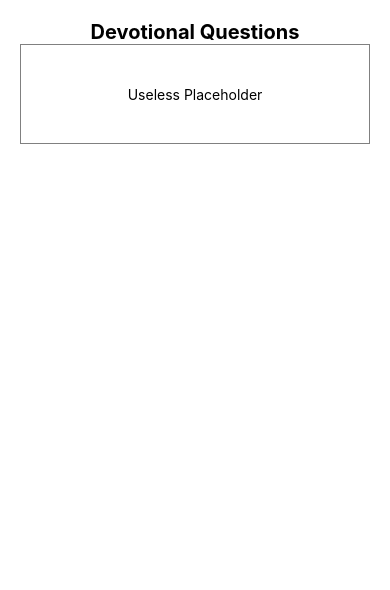
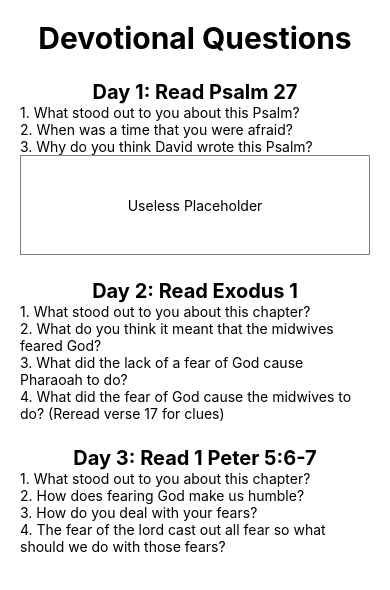
Before and after one commit to keewonma/RLAY, a React Native app: screen / in a window 390 px wide. Shown: the top 590 px of the page. Built offline with nearby package versions, Linux system fonts and the light colour scheme; what react-native-extended-stylesheet would draw is missing.

Commit message:
Added questions

```diff
--- a/app/screens/Devo.js
+++ b/app/screens/Devo.js
@@ -11,7 +11,7 @@ export default class UselessTextInput extends Component {
     return (
     <View style={{flex: 1, padding: 20}}>
       <Text
-      style={{fontSize: 20,
+        style={{fontSize: 30,
         fontWeight: 'bold',
         textAlign: 'center',
         flexDirection: 'row',
@@ -20,6 +20,22 @@ export default class UselessTextInput extends Component {
       >
           Devotional Questions
       </Text>
+      <Text
+        style={{fontSize: 20,
+        fontWeight: 'bold',
+        textAlign: 'center',
+        flexDirection: 'row',
+        alignItems: 'center',
+        justifyContent: 'center',}}
+      >
+        {"\n"}Day 1: Read Psalm 27{"\n"}
+      </Text>
+      <Text>
+      1. What stood out to you about this Psalm?{"\n"}
+      2. When was a time that you were afraid?{"\n"}
+      3. Why do you think David wrote this Psalm?{"\n"}
+      </Text>
+
       <TextInput
         style={{
           height: 100,
@@ -35,6 +51,41 @@ export default class UselessTextInput extends Component {
         onChangeText={(text) => this.setState({text})}
         value={this.state.text}
       />
+
+
+      <Text
+        style={{fontSize: 20,
+          fontWeight: 'bold',
+          textAlign: 'center',
+          flexDirection: 'row',
+          alignItems: 'center',
+          justifyContent: 'center',}}
+          >
+          {"\n"}Day 2: Read Exodus 1{"\n"}
+          </Text>
+          <Text>
+          1. What stood out to you about this chapter?{"\n"}
+          2. What do you think it meant that the midwives feared God?{"\n"}
+          3. What did the lack of a fear of God cause Pharaoah to do?{"\n"}
+          4. What did the fear of God cause the midwives to do? (Reread verse 17 for clues){"\n"}
+      </Text>
+      <Text
+        style={{fontSize: 20,
+          fontWeight: 'bold',
+          textAlign: 'center',
+          flexDirection: 'row',
+          alignItems: 'center',
+          justifyContent: 'center',}}
+          >
+          {"\n"}Day 3: Read 1 Peter 5:6-7{"\n"}
+          </Text>
+          <Text>
+          1. What stood out to you about this chapter?{"\n"}
+          2. How does fearing God make us humble?{"\n"}
+          3. How do you deal with your fears?{"\n"}
+          4. The fear of the lord cast out all fear so what should we do with those fears?{"\n"}
+      </Text>
+
     </View>
     );
   }
```
